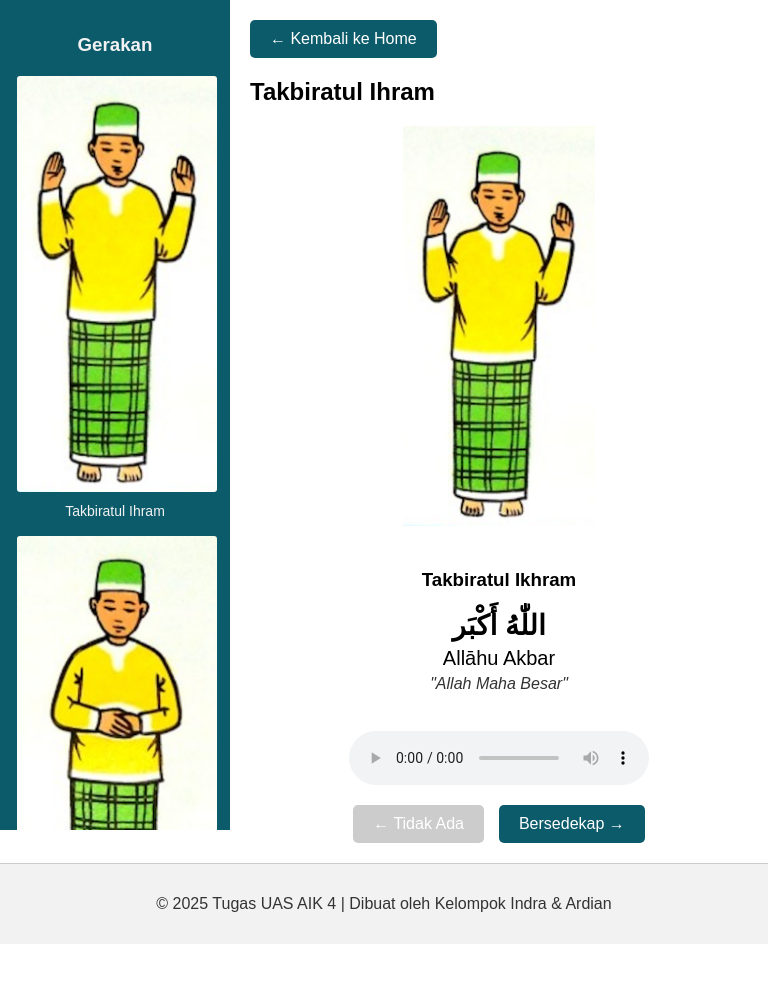
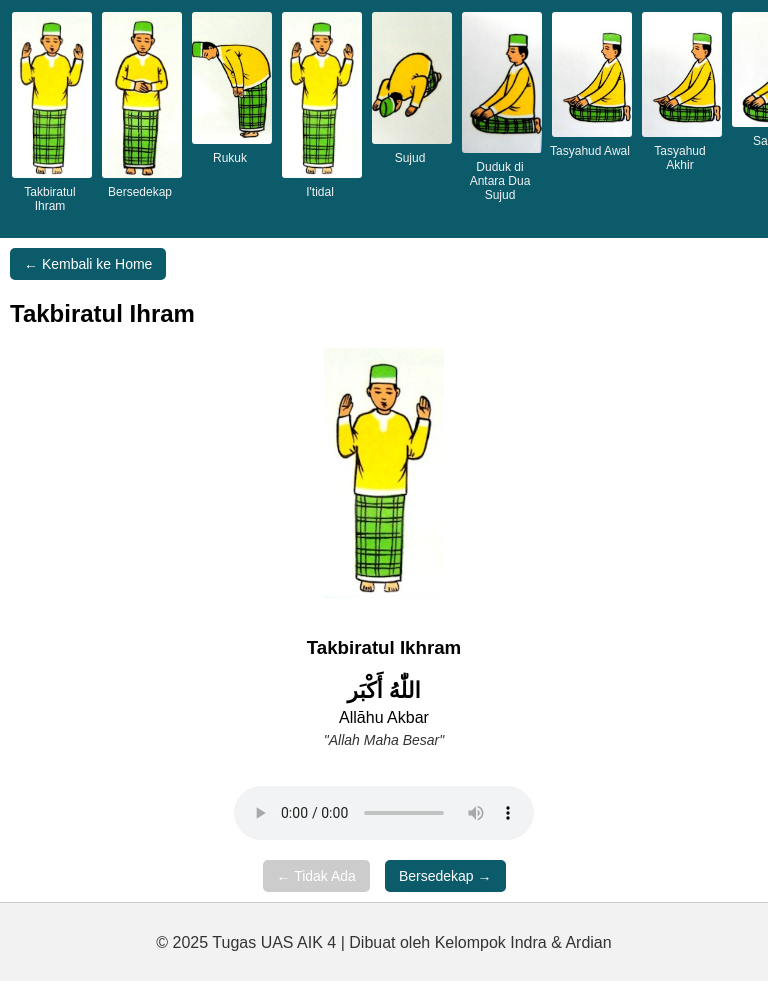
Before and after one commit to indrastwn27/AIK, a plain HTML site: page dewasa.html in a window 768 px wide. Before the commit the page ends 944 px from the top, so only its background shows below. Drawn offline with Linux system fonts and the light colour scheme.

Commit message:
komit pertama

```diff
--- a/dewasa.html
+++ b/dewasa.html
@@ -1,7 +1,6 @@
-<!DOCTYPE html>
-<html lang="id">
 <head>
   <meta charset="UTF-8">
+  <meta name="viewport" content="width=device-width, initial-scale=1.0">
   <title>Panduan Sholat Dewasa</title>
   <style>
     body {
@@ -98,6 +97,7 @@
       justify-content: center;
       gap: 15px;
       margin-top: 20px;
+      flex-wrap: wrap;
     }
 
     button {
@@ -129,6 +129,61 @@
       text-align: center;
       padding: 15px;
       border-top: 1px solid #ccc;
+    }
+
+    @media (max-width: 768px) {
+      .container {
+        flex-direction: column;
+      }
+
+      .sidebar {
+        width: 100%;
+        height: auto;
+        display: flex;
+        overflow-x: auto;
+        padding: 10px;
+        scroll-behavior: smooth;
+        position: relative;
+      }
+
+      .sidebar h3 {
+        display: none;
+      }
+
+      .sidebar-item {
+        flex: 0 0 auto;
+        width: 80px;
+        margin-right: 10px;
+      }
+
+      .sidebar-item p {
+        font-size: 12px;
+      }
+
+      .main {
+        padding: 10px;
+      }
+
+      #imageDisplay {
+        max-height: 250px;
+      }
+
+      .bacaan .arab {
+        font-size: 22px;
+      }
+
+      .bacaan .latin {
+        font-size: 16px;
+      }
+
+      .bacaan .arti {
+        font-size: 14px;
+      }
+
+      button {
+        font-size: 14px;
+        padding: 8px 14px;
+      }
     }
   </style>
 </head>
```
Also changed, not shown: index.html (+21 -5 lines).
